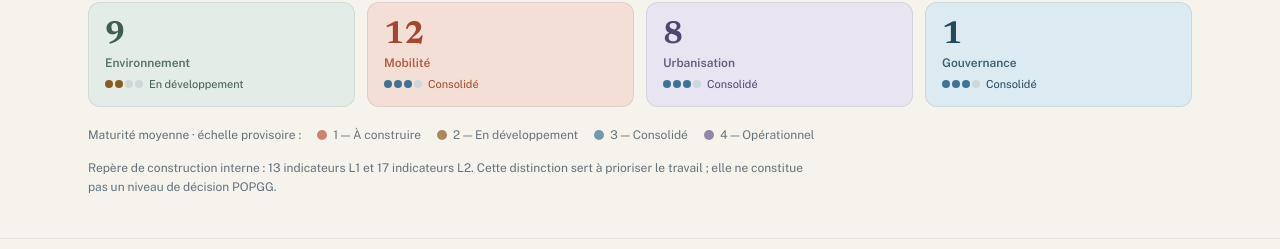
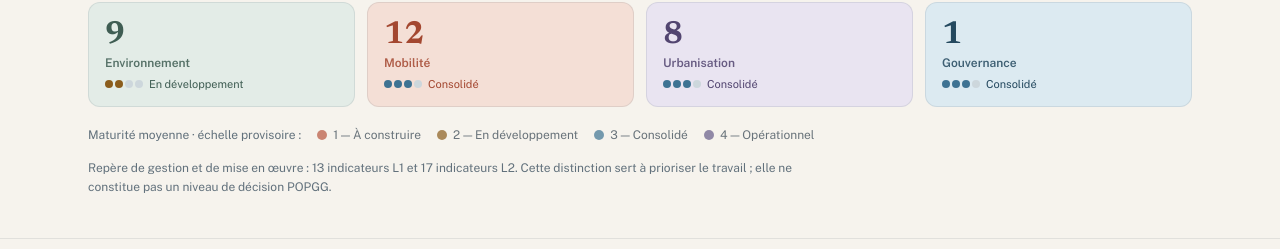
Before and after one commit to action-situee/projet-popgg-atelier2, a React (Vite) app: page / in a window 1280 px wide. Shown: the part 968-1217 px from the top of the page. Built offline with nearby package versions, Linux system fonts and the light colour scheme; the HTML template or start-up script is replaced by a standard one.

Commit message:
Préciser le repère de mise en œuvre

```diff
--- a/src/App.tsx
+++ b/src/App.tsx
@@ -1098,7 +1098,7 @@ export default function App() {
           </div>
 
           <p className="mt-4 text-xs leading-relaxed" style={{ color: "var(--color-text-muted)", maxWidth: 720 }}>
-            Repère de construction interne : {statsL1} indicateurs L1 et {statsL2} indicateurs L2. Cette distinction sert à prioriser le travail ; elle ne constitue pas un niveau de décision POPGG.
+            Repère de gestion et de mise en œuvre : {statsL1} indicateurs L1 et {statsL2} indicateurs L2. Cette distinction sert à prioriser le travail ; elle ne constitue pas un niveau de décision POPGG.
           </p>
         </div>
       </section>
```
Also changed, not shown: 1 other file (tests, documents, lock files or other folders).
